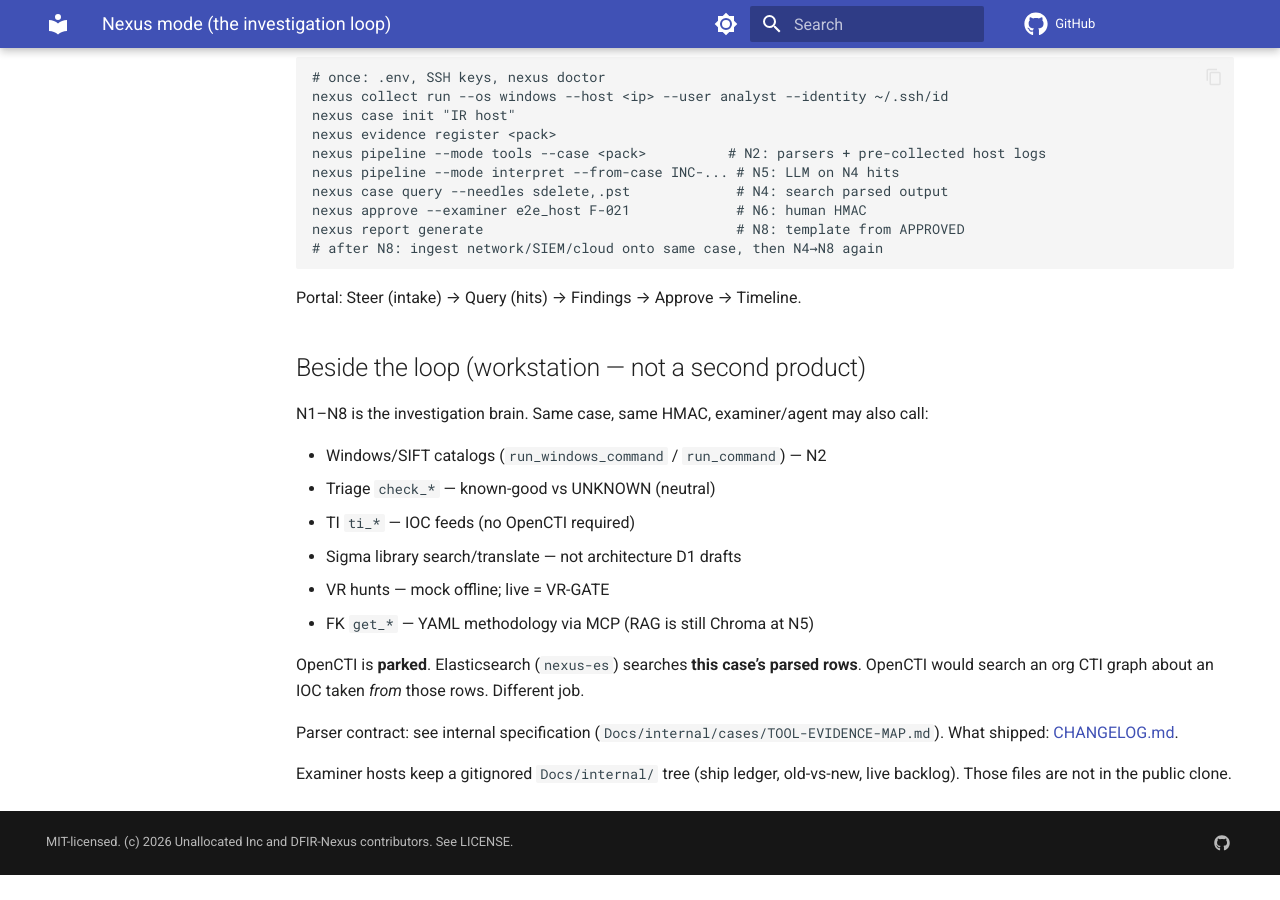
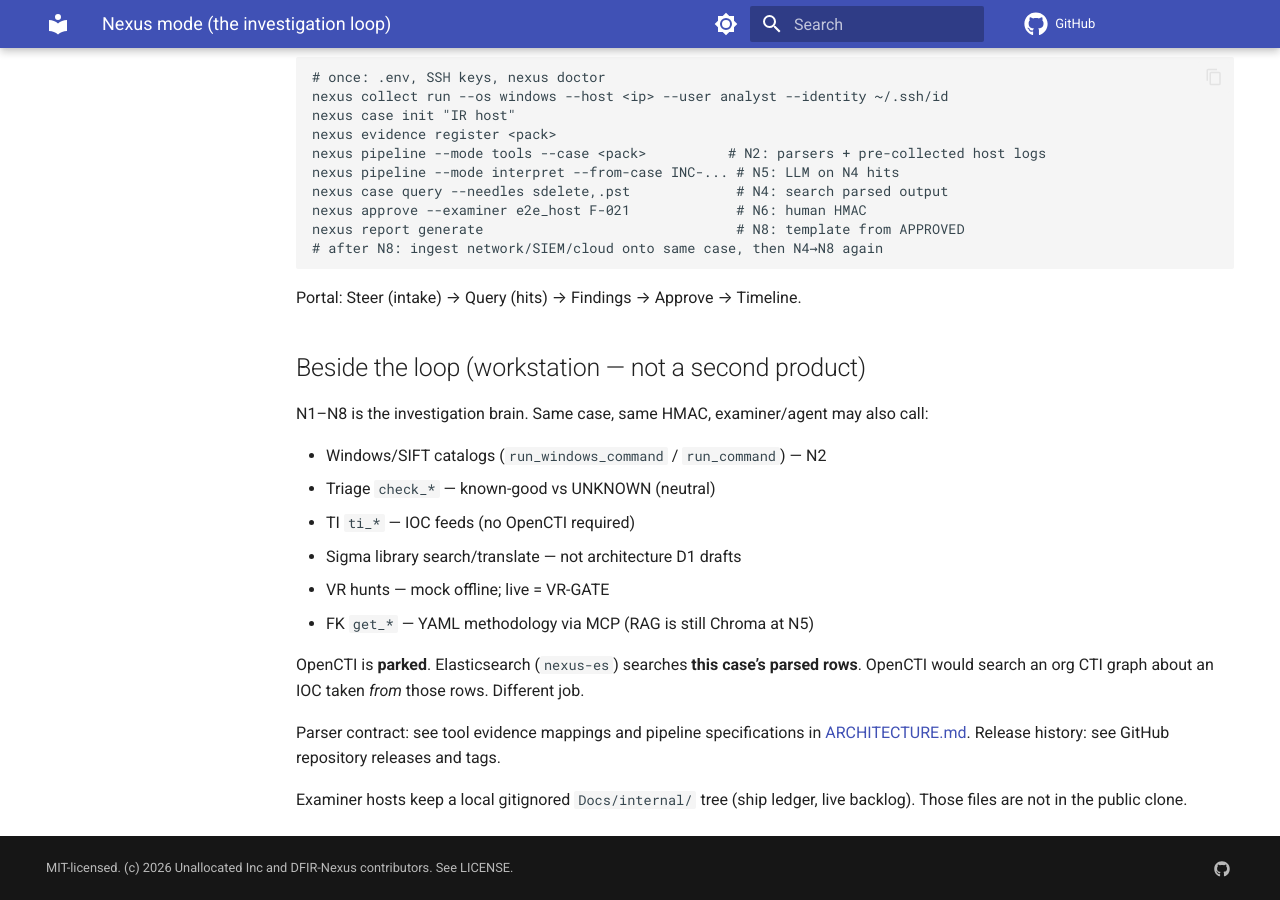
Before and after one commit to Ganron007/DFIR-Nexus, an MkDocs documentation site: the page built from Docs/NEXUS-MODE.md, in a window 1280 px wide and 900 px high, scrolled down 16930 px. Built offline with MkDocs 1.6.1 and Material for MkDocs 9.7.7, drawn with Linux system fonts in a browser that asks for light colours; comment, search, counter and statistics services are not loaded; before the commit the page ends 17805 px from its top, so only the background shows below that.

Commit message:
chore: enforce internal isolation for Docs/cases and sanitize public doc links

```diff
--- a/Docs/NEXUS-MODE.md
+++ b/Docs/NEXUS-MODE.md
@@ -804,7 +804,7 @@ N1–N8 is the investigation brain. Same case, same HMAC, examiner/agent may als
 
 OpenCTI is **parked**. Elasticsearch (`nexus-es`) searches **this case’s parsed rows**. OpenCTI would search an org CTI graph about an IOC taken *from* those rows. Different job.
 
-Parser contract: see internal specification (`Docs/internal/cases/TOOL-EVIDENCE-MAP.md`).
-What shipped: [CHANGELOG.md](../CHANGELOG.md).
+Parser contract: see tool evidence mappings and pipeline specifications in [ARCHITECTURE.md](ARCHITECTURE.md).
+Release history: see GitHub repository releases and tags.
 
-Examiner hosts keep a gitignored `Docs/internal/` tree (ship ledger, old-vs-new, live backlog). Those files are not in the public clone.
+Examiner hosts keep a local gitignored `Docs/internal/` tree (ship ledger, live backlog). Those files are not in the public clone.
```
Also changed, not shown: README.md (+1 -1 lines), 1 other file.
